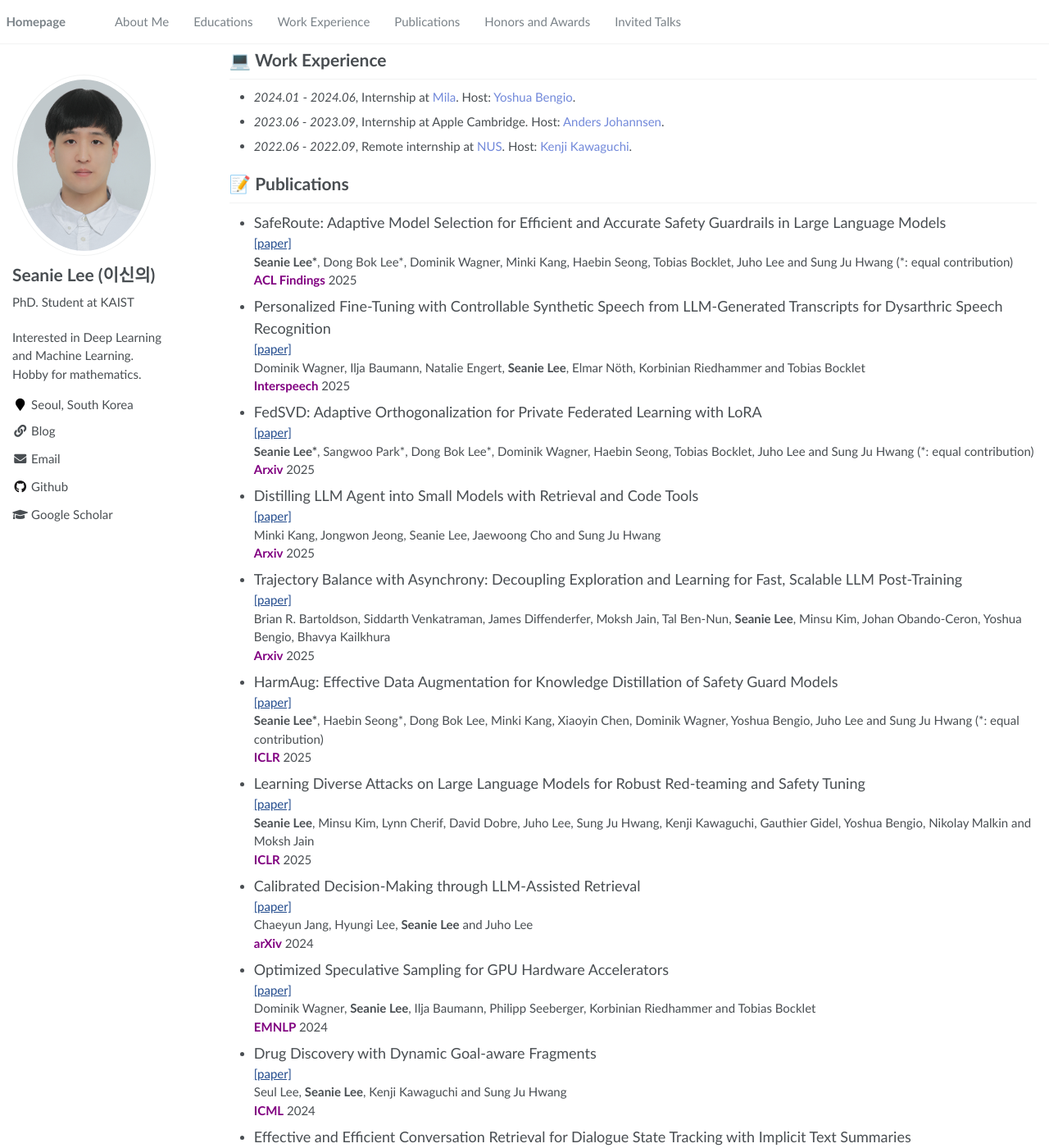
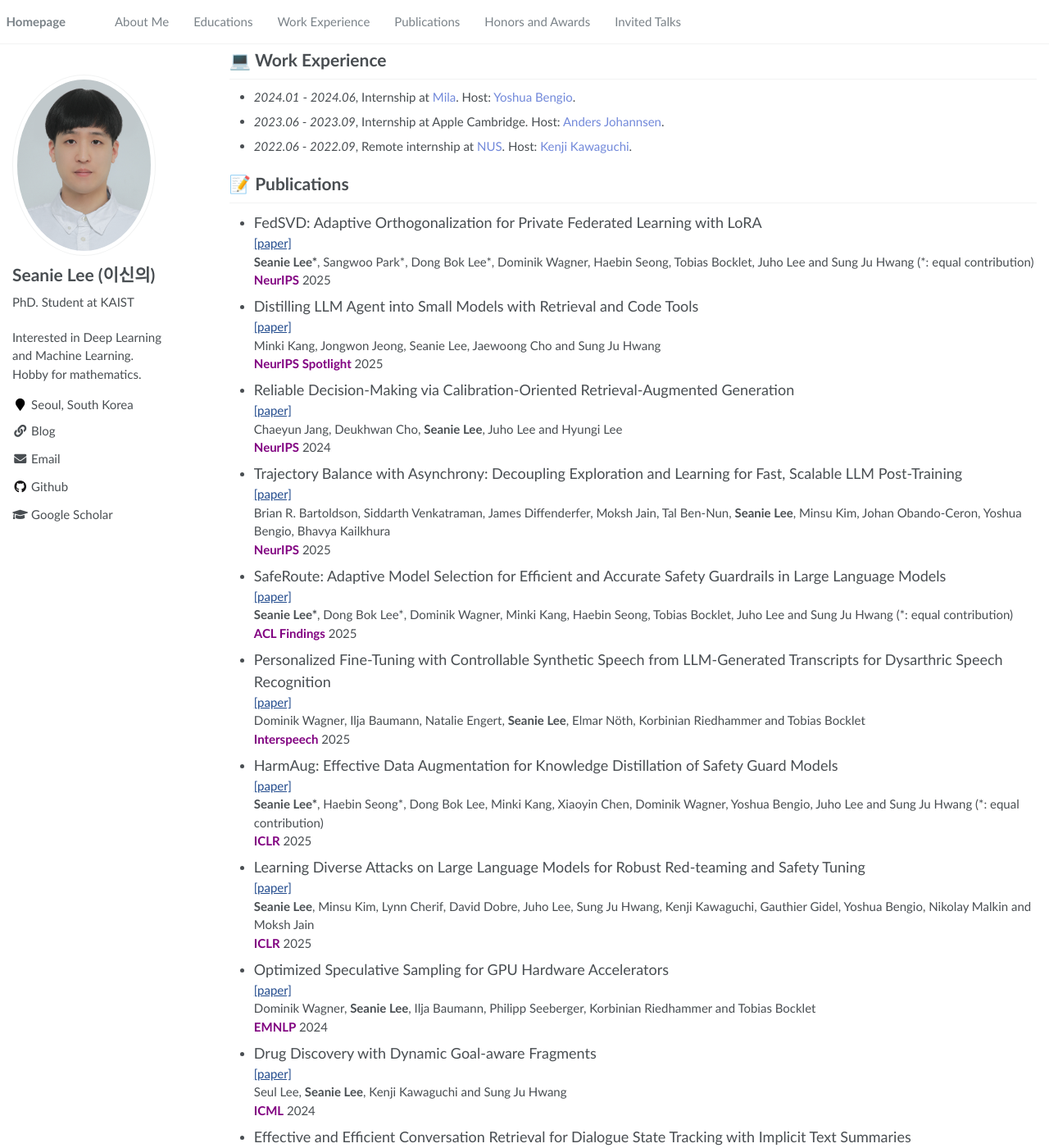
Before and after one commit to seanie12/seanie12.github.io, a Jekyll site: the page built from _pages/about.md, in a window 1280 px wide and 1400 px high, scrolled down 330 px. Shown: the whole window at 82% size. Built offline with Jekyll 4.4.1, drawn with Linux system fonts in a browser that asks for light colours; part of the change alters nothing that is shown.

Commit message:
Update about.md

```diff
--- a/_pages/about.md
+++ b/_pages/about.md
@@ -39,6 +39,28 @@ During my PhD study, I interned at Mila in 2024, where I had the opportunity to
 
 # 📝 Publications
 
+- <font size="4">FedSVD: Adaptive Orthogonalization for Private Federated Learning with LoRA</font>
+[[paper]](https://arxiv.org/abs/2505.12805) \\
+**Seanie Lee\***, Sangwoo Park\*, Dong Bok Lee\*, Dominik Wagner, Haebin Seong, Tobias Bocklet, Juho Lee and Sung Ju Hwang (\*: equal contribution) \\
+<span style="color:purple">**NeurIPS**</span> 2025
+
+
+- <font size="4">Distilling LLM Agent into Small Models with Retrieval and Code Tools</font>
+[[paper]](https://www.arxiv.org/abs/2505.17612) \\
+Minki Kang, Jongwon Jeong, Seanie Lee, Jaewoong Cho and Sung Ju Hwang \\
+<span style="color:purple">**NeurIPS Spotlight**</span> 2025
+
+- <font size="4">Reliable Decision‑Making via Calibration‑Oriented Retrieval‑Augmented Generation</font>
+[[paper]](https://arxiv.org/abs/2411.08891) \\
+Chaeyun Jang, Deukhwan Cho,  **Seanie Lee**, Juho Lee and Hyungi Lee \\
+<span style="color:purple">**NeurIPS**</span> 2024
+
+- <font size="4">Trajectory Balance with Asynchrony: Decoupling Exploration and Learning for Fast, Scalable LLM Post-Training</font>
+[[paper]](https://arxiv.org/abs/2503.18929) \\
+Brian R. Bartoldson, Siddarth Venkatraman, James Diffenderfer, Moksh Jain, Tal Ben-Nun, **Seanie Lee**, Minsu Kim, Johan Obando-Ceron, Yoshua Bengio, Bhavya Kailkhura \\
+<span style="color:purple">**NeurIPS**</span> 2025
+
+
 - <font size="4">SafeRoute: Adaptive Model Selection for Efficient and Accurate Safety Guardrails in Large Language Models</font>
 [[paper]](https://arxiv.org/abs/2502.12464) \\
 **Seanie Lee\***, Dong Bok Lee\*, Dominik Wagner, Minki Kang, Haebin Seong, Tobias Bocklet, Juho Lee and Sung Ju Hwang (\*: equal contribution)  \\
@@ -48,24 +70,6 @@ During my PhD study, I interned at Mila in 2024, where I had the opportunity to
 [[paper]](https://arxiv.org/abs/2505.12991) \\
 Dominik Wagner, Ilja Baumann, Natalie Engert, **Seanie Lee**, Elmar Nöth, Korbinian Riedhammer and Tobias Bocklet \\
 <span style="color:purple">**Interspeech**</span> 2025
-
-
-- <font size="4">FedSVD: Adaptive Orthogonalization for Private Federated Learning with LoRA</font>
-[[paper]](https://arxiv.org/abs/2505.12805) \\
-**Seanie Lee\***, Sangwoo Park\*, Dong Bok Lee\*, Dominik Wagner, Haebin Seong, Tobias Bocklet, Juho Lee and Sung Ju Hwang (\*: equal contribution) \\
-<span style="color:purple">**Arxiv**</span> 2025
-
-
-- <font size="4">Distilling LLM Agent into Small Models with Retrieval and Code Tools</font>
-[[paper]](https://www.arxiv.org/abs/2505.17612) \\
-Minki Kang, Jongwon Jeong, Seanie Lee, Jaewoong Cho and Sung Ju Hwang \\
-<span style="color:purple">**Arxiv**</span> 2025
-
-- <font size="4">Trajectory Balance with Asynchrony: Decoupling Exploration and Learning for Fast, Scalable LLM Post-Training</font>
-[[paper]](https://arxiv.org/abs/2503.18929) \\
-Brian R. Bartoldson, Siddarth Venkatraman, James Diffenderfer, Moksh Jain, Tal Ben-Nun, **Seanie Lee**, Minsu Kim, Johan Obando-Ceron, Yoshua Bengio, Bhavya Kailkhura \\
-<span style="color:purple">**Arxiv**</span> 2025
-
 
 
 - <font size="4">HarmAug: Effective Data Augmentation for Knowledge Distillation of Safety Guard Models</font>
@@ -81,12 +85,6 @@ Brian R. Bartoldson, Siddarth Venkatraman, James Diffenderfer, Moksh Jain, Tal B
 <span style="color:purple">**ICLR**</span> 2025
 
 
-
-
-- <font size="4">Calibrated Decision-Making through LLM-Assisted Retrieval</font>
-[[paper]](https://arxiv.org/abs/2411.08891) \\
-Chaeyun Jang, Hyungi Lee, **Seanie Lee** and Juho Lee \\
-<span style="color:purple">**arXiv**</span> 2024
 
 
 - <font size="4">Optimized Speculative Sampling for GPU Hardware Accelerators</font>
```
